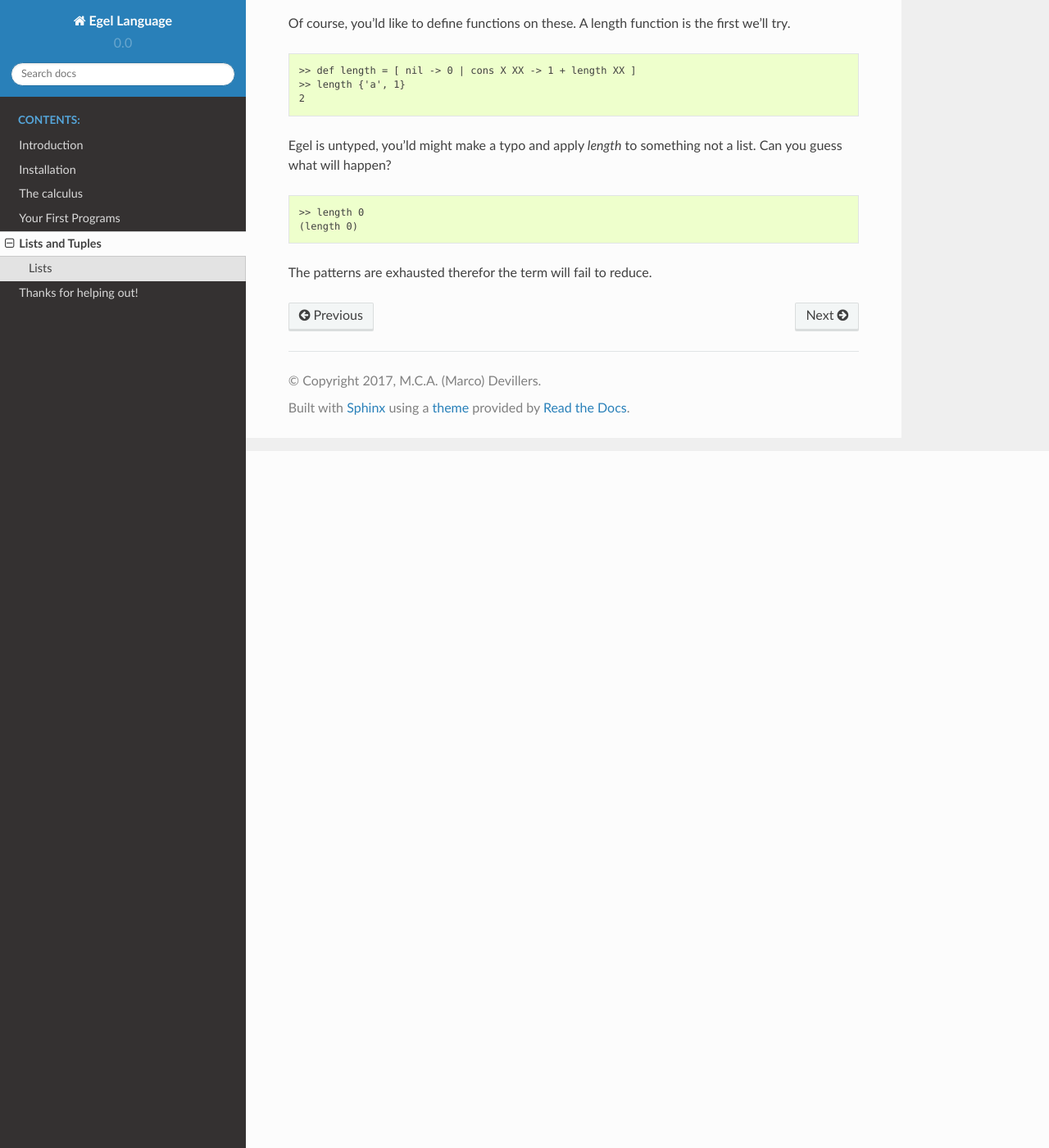
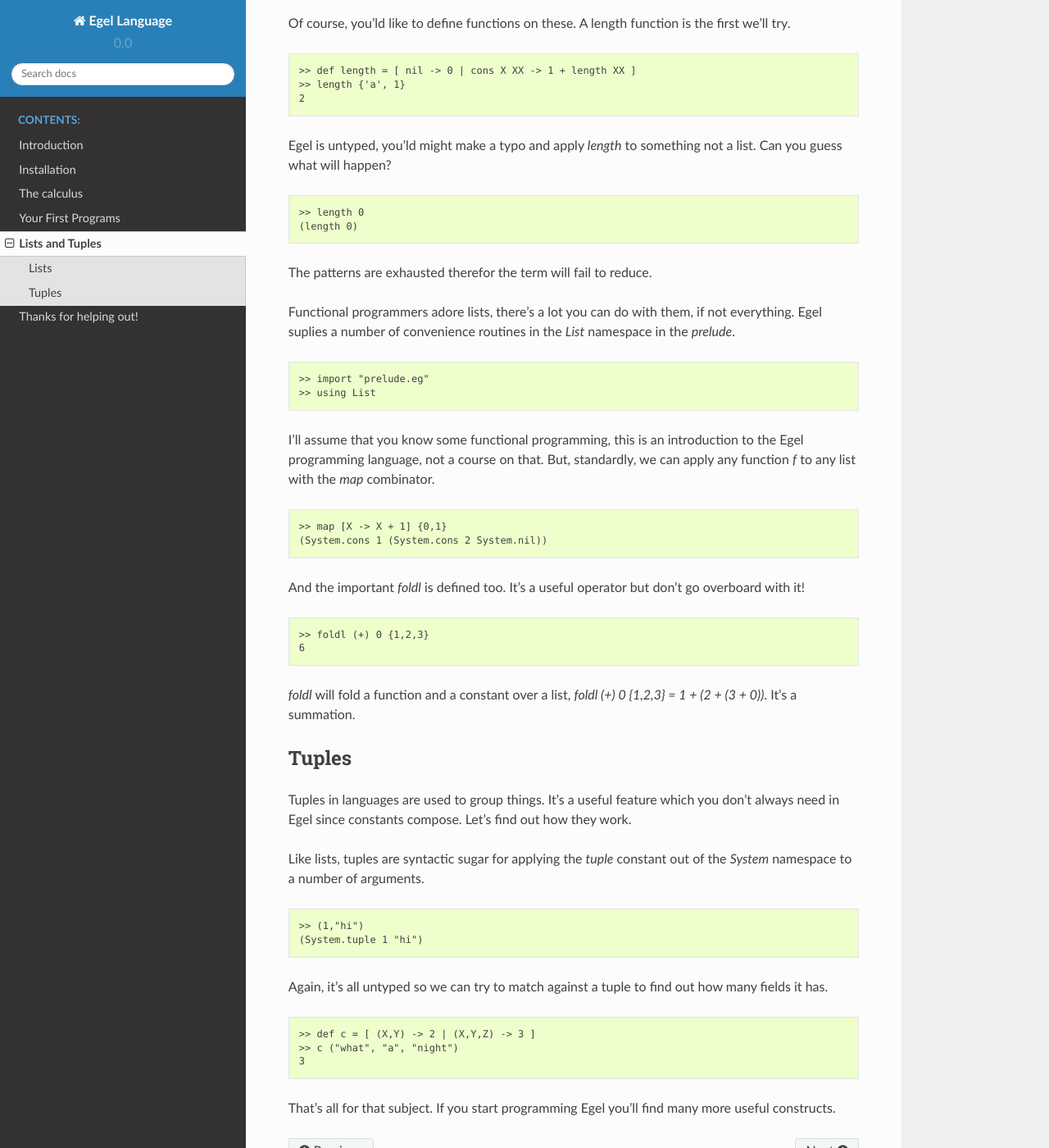
Before and after one commit to egel-lang/egel-docs, a Sphinx documentation site: the page built from source/lists.rst, in a window 1280 px wide and 1400 px high, scrolled down 850 px. Shown: the whole window at 82% size. Built offline with Sphinx 7.4.7 and the Read the Docs theme 2.0.0, drawn with Linux system fonts in a browser that asks for light colours.

Commit message:
finished tuples

```diff
--- a/source/lists.rst
+++ b/source/lists.rst
@@ -63,3 +63,63 @@
 
 The patterns are exhausted therefor the term will fail to
 reduce.
+
+Functional programmers adore lists, there's a lot you
+can do with them, if not everything. Egel suplies a number
+of convenience routines in the `List` namespace in the
+`prelude`.
+
+
+.. code-block:: egel
+
+    >> import "prelude.eg"
+    >> using List
+
+I'll assume that you know some functional programming,
+this is an introduction to the Egel programming language,
+not a course on that. But, standardly, we can apply any
+function `f` to any list with the `map` combinator.
+
+.. code-block:: egel
+
+    >> map [X -> X + 1] {0,1}
+    (System.cons 1 (System.cons 2 System.nil))
+
+And the important `foldl` is defined too. It's a useful
+operator but don't go overboard with it!
+
+.. code-block:: egel
+
+    >> foldl (+) 0 {1,2,3}
+    6
+
+`foldl` will fold a function and a constant over a list,
+`foldl (+) 0 {1,2,3} = 1 + (2 + (3 + 0))`. It's a summation.
+
+Tuples
+------
+
+Tuples in languages are used to group things. It's a useful
+feature which you don't always need in Egel since constants
+compose. Let's find out how they work.
+
+Like lists, tuples are syntactic sugar for applying the
+`tuple` constant out of the `System` namespace to a number
+of arguments.
+
+.. code-block:: egel
+
+    >> (1,"hi")
+    (System.tuple 1 "hi")
+
+Again, it's all untyped so we can try to match against
+a tuple to find out how many fields it has.
+
+.. code-block:: egel
+
+    >> def c = [ (X,Y) -> 2 | (X,Y,Z) -> 3 ]
+    >> c ("what", "a", "night")
+    3
+
+That's all for that subject. If you start programming Egel
+you'll find many more useful constructs.
```
